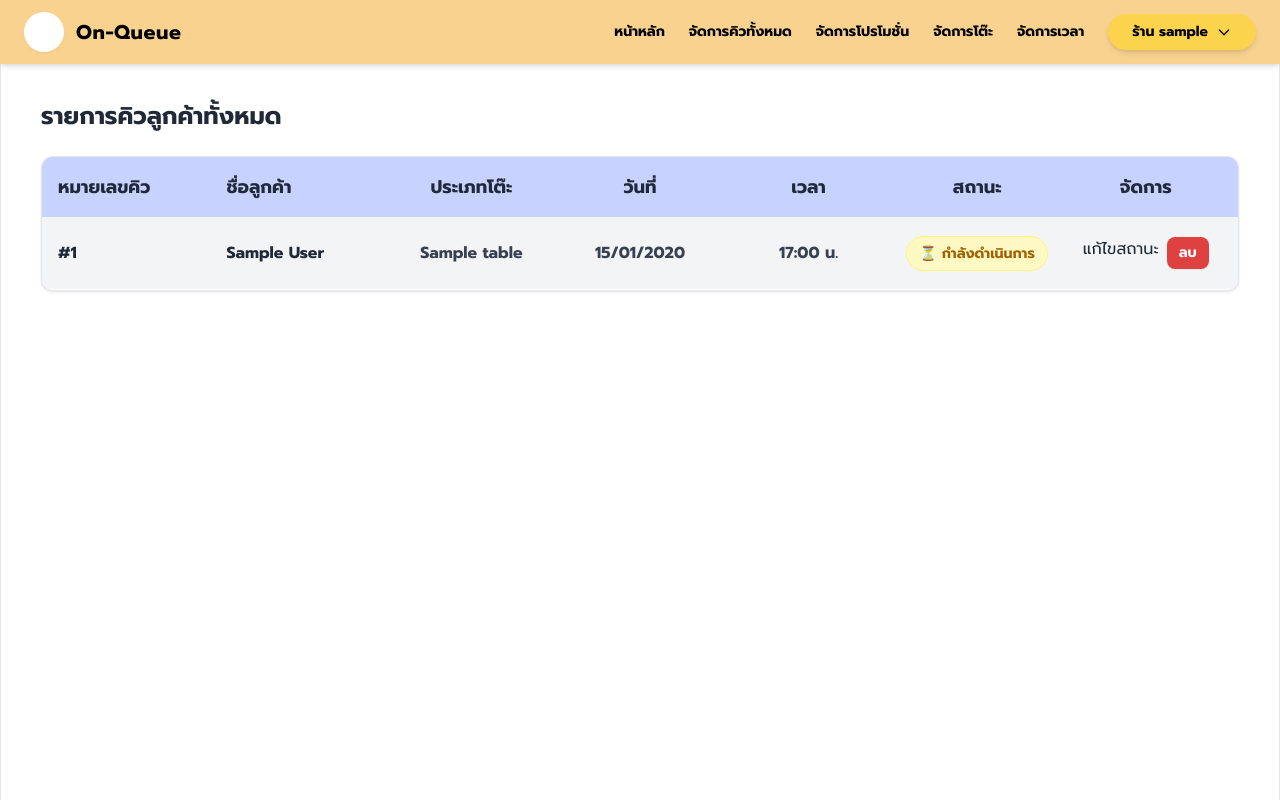
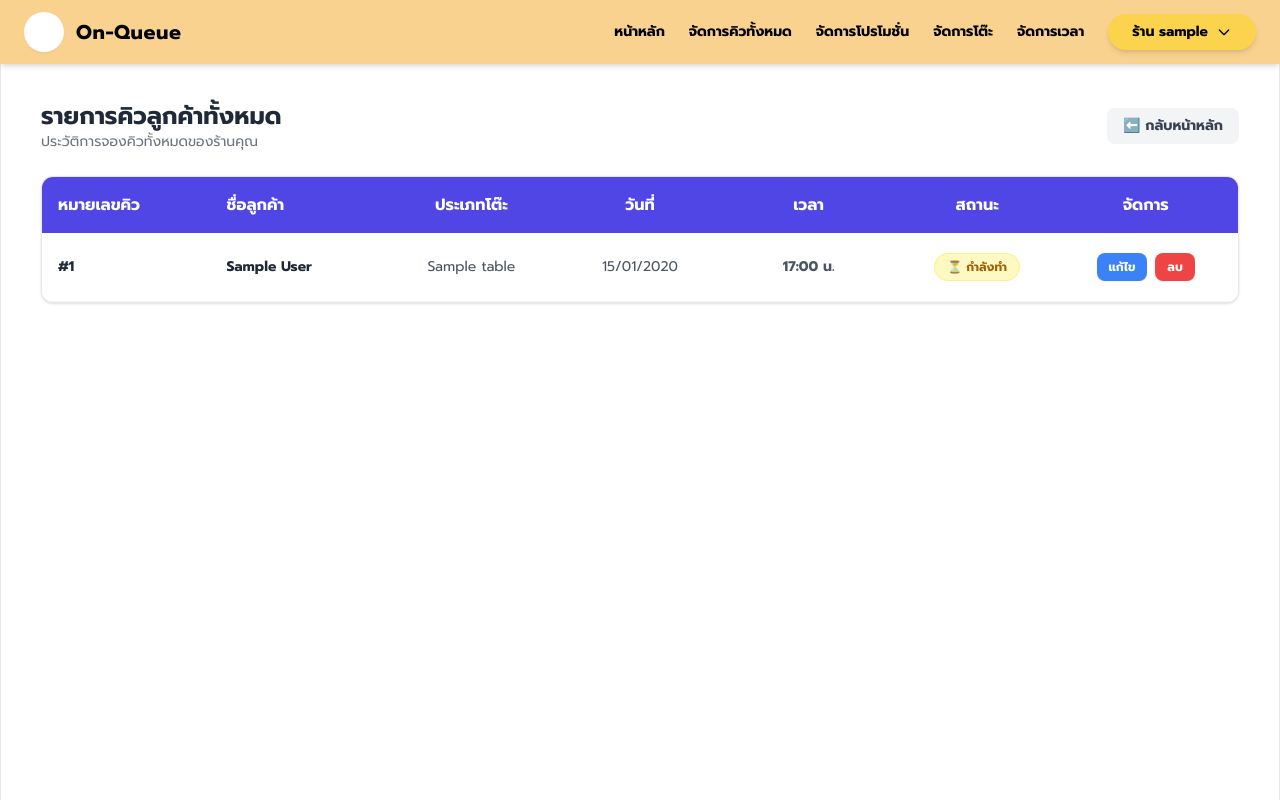
Before and after one commit to 65070196/project, a Django app: page /queue-all/ in a window 1280 px wide. Run offline with Django 5.2, Linux system fonts and the light colour scheme; a user stored in the database is signed in; tables that the repository leaves empty hold one stand-in row (values such as "Sample post"); some libraries are stand-ins or nearby versions.

Commit message:
fix code

```diff
--- a/smartqueue/templates/queue_all.html
+++ b/smartqueue/templates/queue_all.html
@@ -6,16 +6,21 @@
   <div class="bg-white w-full max-w-[1440px] h-full shadow-2xl border-x overflow-y-auto no-scrollbar">
     <div class="p-6 md:p-10 pb-24">
 
-      <div class="mb-6">
-        <h2 class="text-2xl font-bold text-gray-800">รายการคิวลูกค้าทั้งหมด</h2>
+      <div class="mb-6 flex justify-between items-center">
+        <div>
+            <h2 class="text-2xl font-bold text-gray-800">รายการคิวลูกค้าทั้งหมด</h2>
+            <p class="text-sm text-gray-500">ประวัติการจองคิวทั้งหมดของร้านคุณ</p>
+        </div>
+        <a href="{% url 'home-s' %}" class="px-4 py-2 bg-gray-100 hover:bg-gray-200 text-gray-700 rounded-lg font-bold text-sm transition-colors">
+            ⬅️ กลับหน้าหลัก
+        </a>
       </div>
 
       <div class="bg-white rounded-xl overflow-hidden shadow border border-gray-200">
-
         <div class="w-full overflow-x-auto">
           <div class="min-w-[900px]">
 
-            <div class="grid grid-cols-7 gap-4 bg-indigo-200 text-lg font-bold text-gray-800 px-4 py-4">
+            <div class="grid grid-cols-7 gap-4 bg-indigo-600 text-white text-base font-bold px-4 py-4">
               <div class="truncate">หมายเลขคิว</div>
               <div class="truncate">ชื่อลูกค้า</div>
               <div class="truncate text-center">ประเภทโต๊ะ</div>
@@ -26,79 +31,90 @@
             </div>
 
             {% for queue in queues %}
-            <div class="grid grid-cols-7 gap-4 items-center px-4 py-5 text-base bg-gray-100 border-b border-white hover:bg-gray-200 transition-colors">
+            <div class="grid grid-cols-7 gap-4 items-center px-4 py-5 text-sm bg-white border-b border-gray-100 hover:bg-blue-50/50 transition-colors">
 
-              <div class="font-bold text-gray-800 truncate">
+              <div class="font-bold text-gray-800">
                 #{{ queue.queue_id }}
               </div>
 
-              <div class="font-bold text-gray-800 truncate" title="{{ queue.customer.auth.first_name }} {{ queue.customer.auth.last_name }}">
+              <div class="font-bold text-gray-800 truncate" title="{{ queue.customer.auth.get_full_name }}">
                 {{ queue.customer.auth.first_name }} {{ queue.customer.auth.last_name }}
               </div>
 
-              <div class="font-bold text-gray-700 text-center truncate" title="{{ queue.table.name|default:'ไม่ได้ระบุ' }}">
+              <div class="text-gray-600 text-center truncate">
                 {{ queue.table.name|default:"ไม่ได้ระบุ" }}
               </div>
 
-              <div class="font-bold text-gray-700 text-center truncate">
-                {{ queue.queue_time|date:"d/m/Y" }}
+              <div class="text-gray-600 text-center">
+                {{ queue.queue_date|date:"d/m/Y" }}
               </div>
 
-              <div class="font-bold text-gray-700 text-center truncate">
+              <div class="text-gray-600 text-center font-semibold">
                 {{ queue.queue_time|date:"H:i" }} น.
               </div>
 
               <div class="text-center">
                 {% if queue.status == 'doing' %}
-                  <span class="px-3 py-1.5 text-sm rounded-full bg-yellow-100 text-yellow-700 font-bold border border-yellow-200 whitespace-nowrap">
-                    ⏳ {{ queue.get_status_display }}
+                  <span class="px-3 py-1 text-xs rounded-full bg-yellow-100 text-yellow-700 font-bold border border-yellow-200">
+                    ⏳ กำลังทำ
                   </span>
                 {% elif queue.status == 'done' %}
-                  <span class="px-3 py-1.5 text-sm rounded-full bg-green-100 text-green-700 font-bold border border-green-200 whitespace-nowrap">
-                    ✅ {{ queue.get_status_display }}
+                  <span class="px-3 py-1 text-xs rounded-full bg-green-100 text-green-700 font-bold border border-green-200">
+                    ✅ เสร็จสิ้น
                   </span>
                 {% elif queue.status == 'cancel' %}
-                  <span class="px-3 py-1.5 text-sm rounded-full bg-red-100 text-red-700 font-bold border border-red-200 whitespace-nowrap">
-                    ❌ {{ queue.get_status_display }}
+                  <span class="px-3 py-1 text-xs rounded-full bg-red-100 text-red-700 font-bold border border-red-200">
+                    ❌ ยกเลิก
+                  </span>
+                {% else %}
+                  <span class="px-3 py-1 text-xs rounded-full bg-gray-100 text-gray-600 font-bold border border-gray-200">
+                    🕒 รอคิว
                   </span>
                 {% endif %}
               </div>
 
               <div class="flex justify-center gap-2">
-                <a href="{% url 'queue-edit' q.queue_id %}?next=all" class="...">แก้ไขสถานะ</a>
-                <button onclick="openDelete(`{% url 'queue-delete' queue.queue_id %}`)" class="px-3 py-1.5 bg-[#df4141] hover:bg-red-600 text-white rounded-lg text-sm font-bold shadow-sm transition-colors whitespace-nowrap">
+                <a href="{% url 'queue-edit' queue.queue_id %}?next=all"
+                   class="px-3 py-1.5 bg-blue-500 hover:bg-blue-600 text-white rounded-lg text-xs font-bold shadow-sm transition-colors">
+                  แก้ไข
+                </a>
+                <button onclick="openDelete(`{% url 'queue-delete' queue.queue_id %}`)"
+                        class="px-3 py-1.5 bg-red-500 hover:bg-red-600 text-white rounded-lg text-xs font-bold shadow-sm transition-colors">
                   ลบ
                 </button>
               </div>
 
             </div>
             {% empty %}
-            <div class="px-4 py-8 text-center text-gray-500 bg-gray-50 text-base">
-              ไม่มีคิวในระบบ
+            <div class="px-4 py-12 text-center text-gray-400 bg-gray-50">
+              <span class="text-4xl block mb-2">📋</span>
+              ไม่มีข้อมูลคิวในระบบ
             </div>
             {% endfor %}
 
           </div>
         </div>
-
       </div>
-
     </div>
   </div>
 </div>
 
-<div id="deleteModal" class="hidden fixed inset-0 bg-black/20 z-50 items-center justify-center transition-opacity">
-  <div class="bg-white rounded-2xl shadow-2xl p-8 w-[380px] text-center">
-    <p class="text-gray-800 font-bold mb-8 text-[20px]">คุณยืนยันว่าต้องการที่จะลบใช่หรือไม่</p>
+<div id="deleteModal" class="hidden fixed inset-0 bg-black/50 z-50 flex items-center justify-center p-4">
+  <div class="bg-white rounded-2xl shadow-2xl p-8 w-full max-w-sm text-center">
+    <div class="w-16 h-16 bg-red-100 text-red-600 rounded-full flex items-center justify-center mx-auto mb-4">
+        <svg class="w-8 h-8" fill="none" stroke="currentColor" viewBox="0 0 24 24"><path stroke-linecap="round" stroke-linejoin="round" stroke-width="2" d="M12 9v2m0 4h.01m-6.938 4h13.856c1.54 0 2.502-1.667 1.732-3L13.732 4c-.77-1.333-2.694-1.333-3.464 0L3.34 16c-.77 1.333.192 3 1.732 3z"></path></svg>
+    </div>
+    <p class="text-gray-800 font-bold mb-2 text-xl">ยืนยันการลบข้อมูล?</p>
+    <p class="text-gray-500 text-sm mb-8">หากลบแล้วข้อมูลคิวนี้จะหายไปจากระบบทันทีและไม่สามารถกู้คืนได้</p>
 
     <form id="deleteForm" method="POST" action="">
       {% csrf_token %}
-      <div class="flex justify-center gap-6">
-        <button type="submit" class="bg-[#66d148] hover:bg-green-500 text-white font-bold py-2 px-10 rounded-lg shadow-sm transition-colors">
-          ใช่
+      <div class="flex justify-center gap-3">
+        <button type="button" onclick="closeDelete()" class="flex-1 py-3 bg-gray-100 hover:bg-gray-200 text-gray-700 font-bold rounded-xl transition-colors">
+          ยกเลิก
         </button>
-        <button type="button" onclick="closeDelete()" class="bg-[#df4141] hover:bg-red-600 text-white font-bold py-2 px-10 rounded-lg shadow-sm transition-colors">
-          ไม่
+        <button type="submit" class="flex-1 py-3 bg-red-600 hover:bg-red-700 text-white font-bold rounded-xl shadow-lg shadow-red-200 transition-colors">
+          ยืนยันการลบ
         </button>
       </div>
     </form>
```
